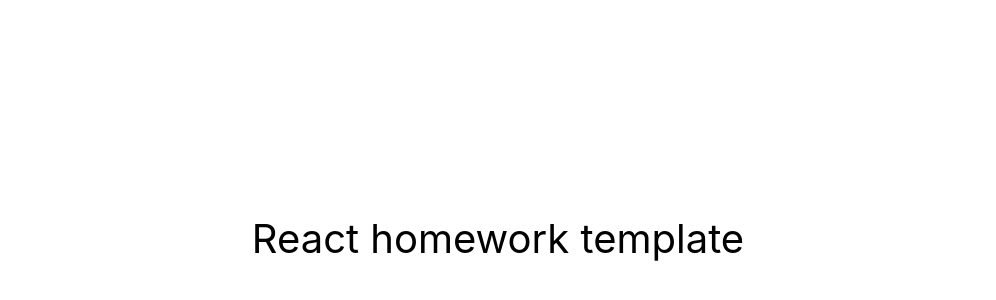
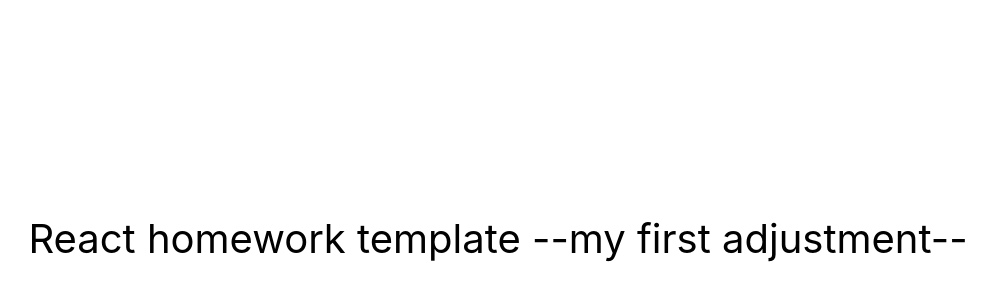
Before and after one commit to ellat99/hw-1, a React (Create React App) app: page / in a window 1280 px wide. Shown: the part 162-462 px from the top of the page, without its empty margins (142-1138 px from the left). Built offline with nearby package versions, Linux system fonts and the light colour scheme.

Commit message:
first change in my react app

```diff
--- a/src/components/App.jsx
+++ b/src/components/App.jsx
@@ -7,10 +7,10 @@ export const App = () => {
         justifyContent: 'center',
         alignItems: 'center',
         fontSize: 40,
-        color: '#010101'
+        color: '#010101',
       }}
     >
-      React homework template
+      React homework template --my first adjustment--
     </div>
   );
 };
```
